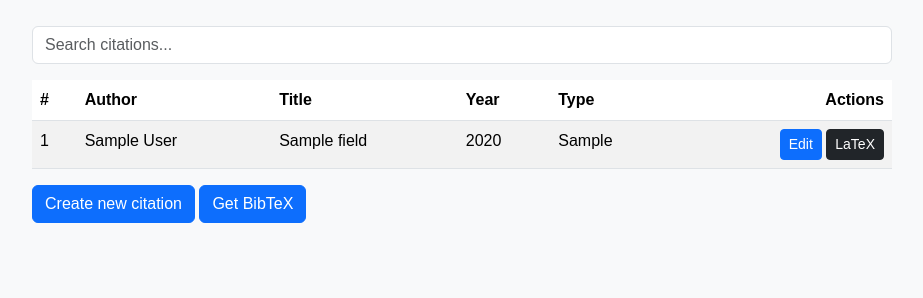
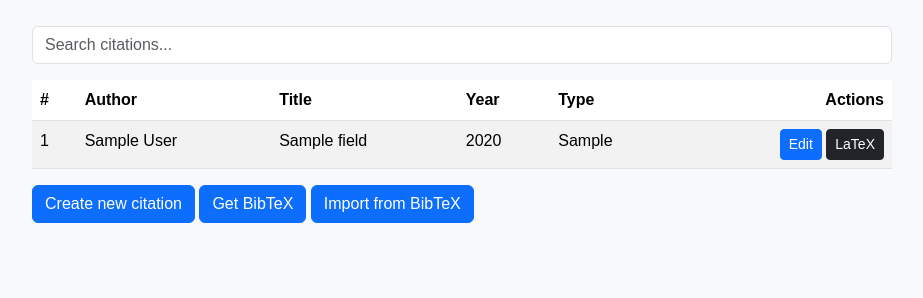
Before and after one commit to tkontt/SmartCite, a Flask app: template src/templates/index.html in a window 1280 px wide. Shown: the part 176-474 px from the top of the page, without its empty margins (178-1101 px from the left). Run offline with Flask 3, Linux system fonts and the light colour scheme; the template is opened without the code that fills it: most values are stand-ins (such as "Sample title", 1, 10 or a date in 2020).

Commit message:
Bibtex viitteiden importtaus nappi ja kenttä

```diff
--- a/src/app.py
+++ b/src/app.py
@@ -7,7 +7,7 @@ from repositories.tag_repository import get_tags, create_tag, check_if_valid_tag
 from entities.citation import Citation
 from entities.tag import Tag
 from config import app, test_env
-from util import generate_cite_key, validate_fields, generate_bibtex
+from util import generate_cite_key, validate_fields, generate_bibtex, import_bibtex_citations
 
 TYPES = {
         "article": ["author", "title", "journal", "year"],
@@ -116,6 +116,13 @@ def create_bibtex():
     citations = get_citations()
     return generate_bibtex(citations)
 
+# Bibtex viitteiden importtaus ei vielä valmis tässä vasta pohjaa.
+@app.route("/import_citations_bibtex", methods=["POST"])
+def import_from_bibtex():
+    bibtex = request.form.get("input_bibtex")
+    import_bibtex_citations(bibtex)
+    return redirect("/")
+
 # testausta varten oleva reitti
 if test_env:
     @app.route("/reset_db")
--- /dev/null
+++ b/src/templates/import_bibtex.html
@@ -0,0 +1,23 @@
+<div class="modal fade" id="bibtex_importing_modal" tabindex="-1" aria-hidden="true">
+    <div class="modal-dialog modal-lg">
+      <div class="modal-content">
+      <div class="modal-header">
+        <h5 class="modal-title">Import from BibTeX</h5>
+        <button type="button" class="btn-close" data-bs-dismiss="modal" aria-label="Close"></button>
+      </div>
+      <div class="modal-body">
+          <div id="import-bibtex-list" class="border rounded p-3">
+            <form action="/import_citations_bibtex" method="post">
+                <textarea rows="10" class="form-control" id="input_bibtex" name="input_bibtex"></textarea>
+                <div id="input_bibtex" class="form-text">
+                    Input citations in BibTeX form
+                </div>
+          </div>
+        <div class="d-flex justify-content-end">
+            <button type="submit" class="btn btn-primary" name="create">Import</button>
+            </form>
+        </div>
+      </div>
+      </div>
+    </div>
+</div>
--- a/src/templates/index.html
+++ b/src/templates/index.html
@@ -67,6 +67,10 @@ Citation App
 
 {% include "bibtex_citations.html" %}
 
+<button type="button" class="btn btn-primary" data-bs-toggle="modal" data-bs-target="#bibtex_importing_modal" id="import_bibtex_button">Import from BibTeX</button>
+
+{% include "import_bibtex.html" %}
+
 <!--<button type="button" class="btn btn-primary" data-bs-toggle="modal" data-bs-target="#tag_modal">
     New tag
 </button>
--- a/src/util.py
+++ b/src/util.py
@@ -24,3 +24,6 @@ def generate_bibtex(citations: list[Citation]):
         bibtex += "}\n\n"
 
     return bibtex
+
+def import_bibtex_citations(bibtex):
+    return None
```
